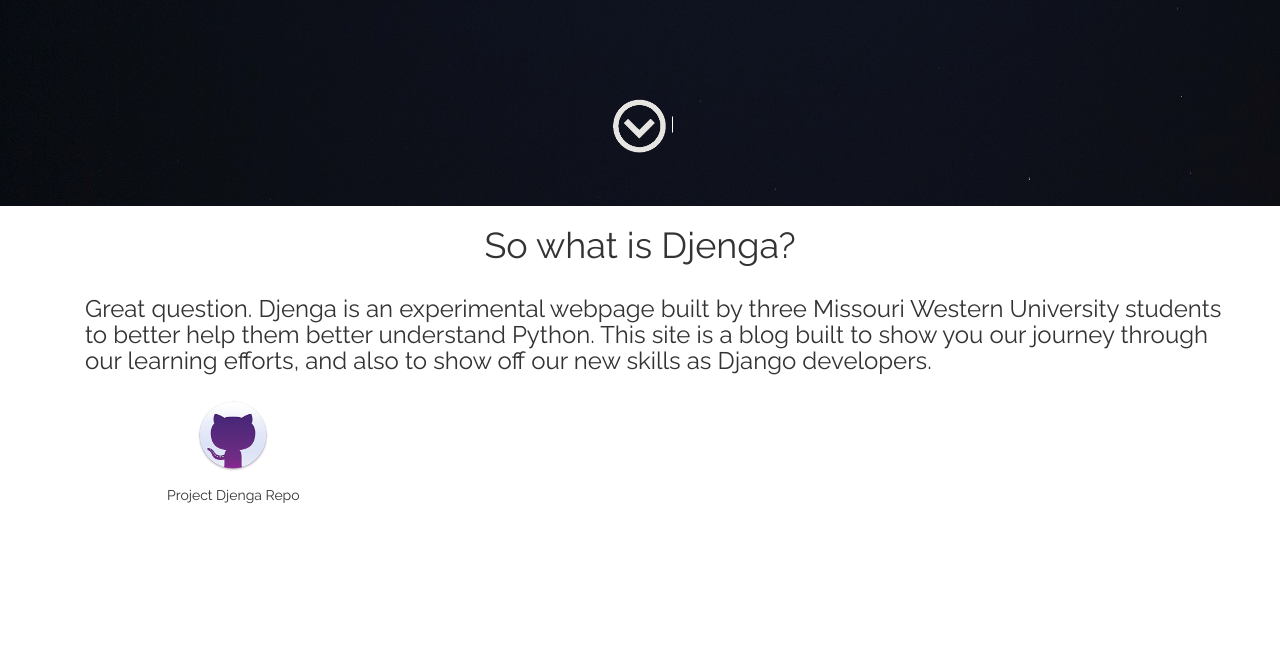
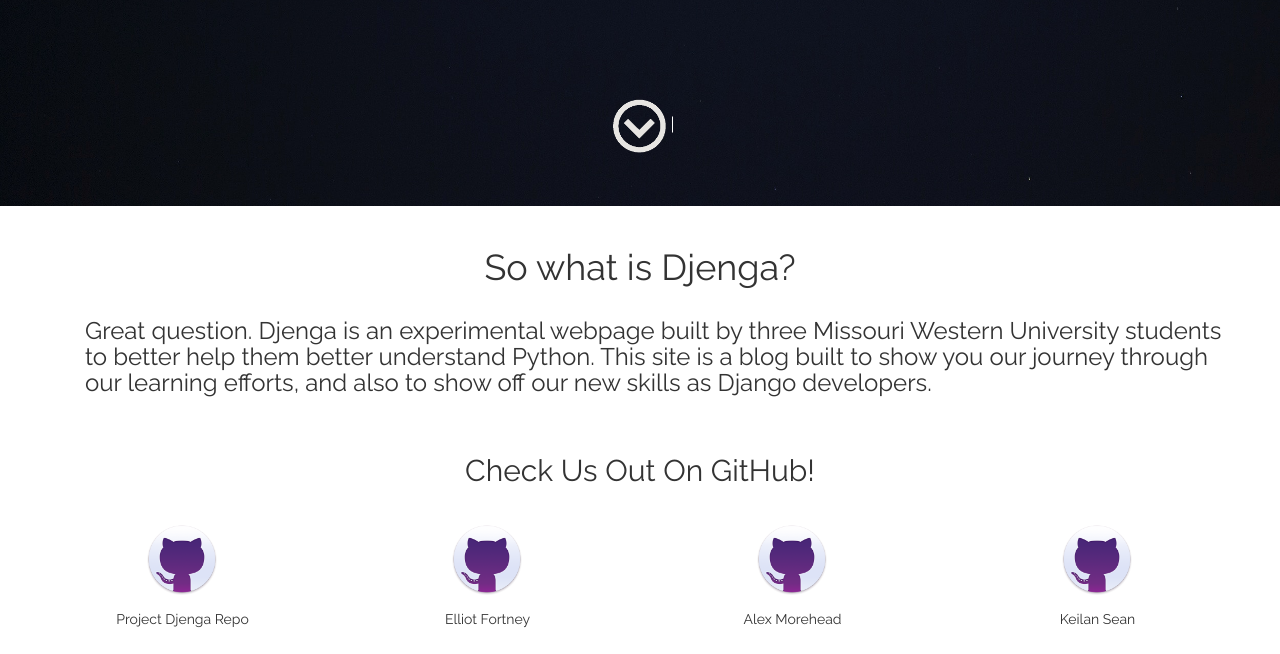
Before and after one commit to amorehead/projectdjenga, a Django app: page / in a window 1280 px wide. Shown: the part 594-1248 px from the top of the page. Before the commit the page ends 1098 px from the top, so only its background shows below. Run offline with Django 3.2, Linux system fonts and the light colour scheme; some libraries are stand-ins or nearby versions.

Commit message:
added git profiles

```diff
--- /dev/null
+++ b/webapp/static/webapp/css/bodyHome.css
@@ -0,0 +1,13 @@
+.aboutDjenga{
+  padding-top:22px;
+
+}
+
+
+.answerQ{
+  padding-bottom: 15px;
+}
+
+#contributeTitle{
+  padding:12px;
+}
--- a/webapp/static/webapp/css/homepage-header-footer.css
+++ b/webapp/static/webapp/css/homepage-header-footer.css
@@ -69,7 +69,7 @@ body {
 
 .footerRow {
   margin-bottom: 15px;
-  height: 250px;
+
 }
 
 
--- a/webapp/static/webapp/js/userFunctions.js
+++ b/webapp/static/webapp/js/userFunctions.js
@@ -9,8 +9,10 @@ $(document).ready(function() {
     }
   });
 
-  /* Smooth scroll for menu */
-
+  /* Smooth scroll
+  still isnt working, ill get on it though
+  itll basically allow that button to smooth scroll to the bottom of the page
+  */
 
 
 });
--- a/webapp/templates/webapp/header.html
+++ b/webapp/templates/webapp/header.html
@@ -3,35 +3,36 @@
 
 <head>
 	<title>Project Djenga</title>
-	<meta charset="utf-8" />
-	{% load staticfiles %}
-	<link rel="stylesheet" href="{% static 'webapp/css/bootstrap.min.css' %}" type = "text/css"/>
-	<meta name="viewport" content = "width=device-width, initial-scale=1.0">
+	<meta charset="utf-8" /> {% load staticfiles %}
+	<link rel="stylesheet" href="{% static 'webapp/css/bootstrap.min.css' %}" type="text/css" />
+	<meta name="viewport" content="width=device-width, initial-scale=1.0">
 	<!-- personal css. Use this file to add css to pages -->
-	<link rel="stylesheet" href="{% static 'webapp/css/homepage-header-footer.css' %}" type = "text/css"/>
-	<link rel="stylesheet" href="{% static 'webapp/css/navigation.css' %}" type = "text/css"/>
+	<link rel="stylesheet" href="{% static 'webapp/css/homepage-header-footer.css' %}" type="text/css" />
+	<link rel="stylesheet" href="{% static 'webapp/css/navigation.css' %}" type="text/css" />
+	<link href="{% static 'webapp/css/bodyHome.css' %}" rel="stylesheet" />
 	<!-- cdn for jQuery -->
 	<script src="https://ajax.googleapis.com/ajax/libs/jquery/3.2.1/jquery.min.js"></script>
 	<!-- user javascript -->
 	<script src="{% static 'webapp/js/userFunctions.js' %}"></script>
 	<!-- animate.css files -->
-	<link rel="stylesheet" href="{% static 'webapp/css/animate.css' %}" type="text/css"/ß>
+	<link rel="stylesheet" href="{% static 'webapp/css/animate.css' %}" type="text/css" /ß>
 	<!-- google fonts -->
-	<link href="https://fonts.googleapis.com/css?family=Raleway" rel="stylesheet"/>
+	<link href="https://fonts.googleapis.com/css?family=Raleway" rel="stylesheet" />
+	<!-- smooth scroll -->
+	<script type="text/javascript" src="path/to/smoothscroll.min.js"></script>
+
 
 
 </head>
 
 
-{% block content %}
-
-{% endblock %}
+{% block content %} {% endblock %}
 
 <!-- lets get a really cool hero section here -->
 <div class="hero">
 	<div class="heroText">
-				<h2  id="title"> Project Djenga </h2>
-				<h3 id ="subtitle">Exploring The Power Of Python</h3>
+		<h2 id="title"> Project Djenga </h2>
+		<h3 id="subtitle">Exploring The Power Of Python</h3>
 	</div>
 
 	<div id="scrollDown">
@@ -39,18 +40,43 @@
 	</div>
 </div>
 
+<div id="bodyMain">
 	{% block body %} {%endblock %}
+</div>
+<footer>
+	<div class="container-fluid">
 
-	<footer>
-		<div class="container-fluid" >
+		<div class="col-md-12 text-center">
+			<h2 id="contributeTitle"> Check Us Out On GitHub! </h2>
+		</div>
+	</hr>
+		<div class="col-md-12 footerRow" id="footerSection">
 
-			<div class="col-md-12 footerRow" id="footerSection">
-				<div class="col-md-4 text-center">
+			<div class="col-md-3 text-center">
 				<span id="contribute">
 				<a href="https://github.com/FrozenTriforce/projectdjenga" target="_blank"><img src="static/webapp/img/gitLogo.png" id="gitHubLogo"/></a>
 				<p> Project Djenga Repo </p>
 			</span>
 			</div>
+			<div class="col-md-3 elliotGit text-center">
+				<span id="elliot">
+				<a href="https://github.com/devOpElliot" target="_blank"><img src="static/webapp/img/gitLogo.png" id="gitHubLogo"/></a>
+				<p>Elliot Fortney</p>
+			</span>
+			</div>
+			<div class="col-md-3 elliotGit text-center">
+				<span id="alex">
+				<a href="https://github.com/FrozenTriforce" target="_blank"><img src="static/webapp/img/gitLogo.png" id="gitHubLogo"/></a>
+				<p>Alex Morehead</p>
+			</span>
+			</div>
+			<div class="col-md-3 elliotGit text-center">
+				<span id="keilan">
+				<a href="https://github.com/KielanSean" target="_blank"><img src="static/webapp/img/gitLogo.png" id="gitHubLogo"/></a>
+				<p>Keilan Sean</p>
+			</span>
+			</div>
+
 		</div>
 
 	</div>
--- a/webapp/templates/webapp/home.html
+++ b/webapp/templates/webapp/home.html
@@ -20,7 +20,7 @@
       <div class="container">
       <h3> Great question. Djenga is an experimental webpage built by three Missouri Western University students to better help them better understand Python. This site is a blog built to show you our journey through our learning efforts, and also to show off our new skills as Django developers.
       </h3>
-      </div>
+    </div>
     </div>
   </div>
 </div>
```
Also changed, not shown: webapp/static/webapp/js/package-lock.json (added). Lines whose indentation alone changed are shown as unchanged.
